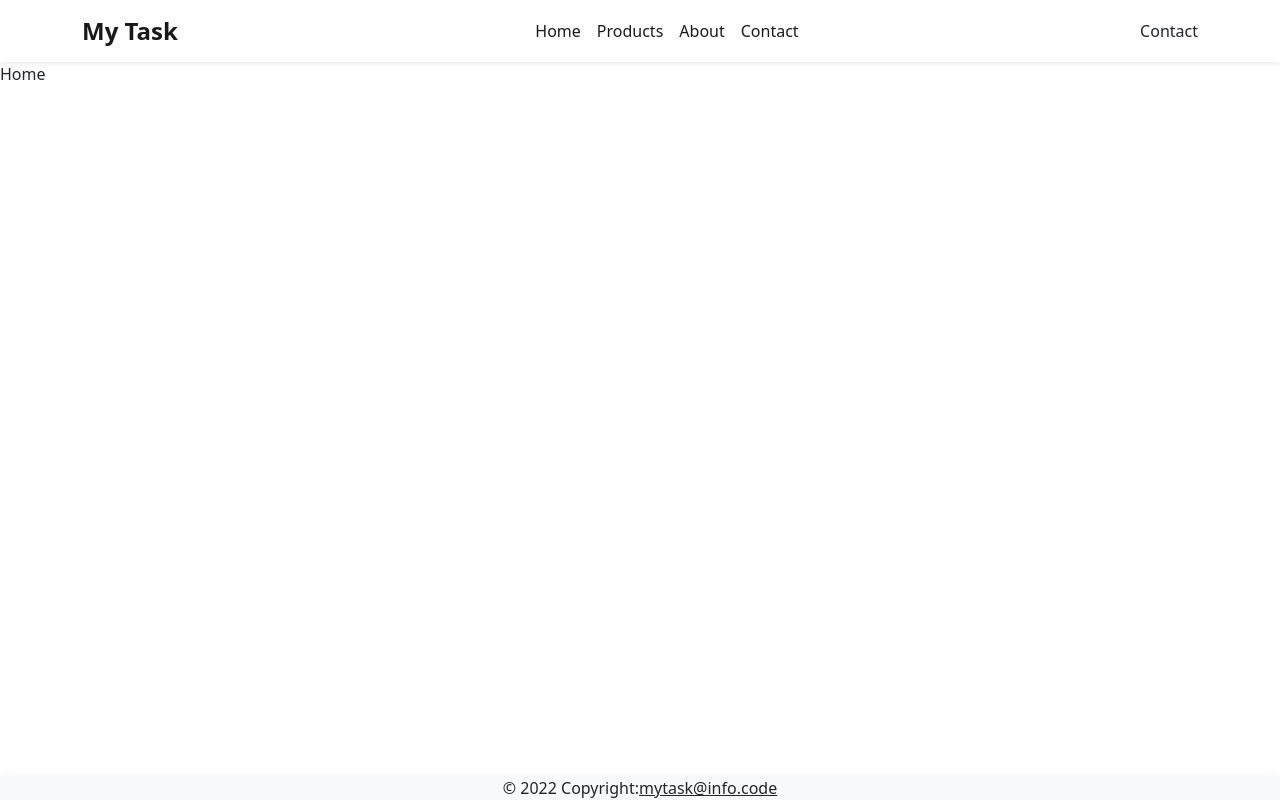
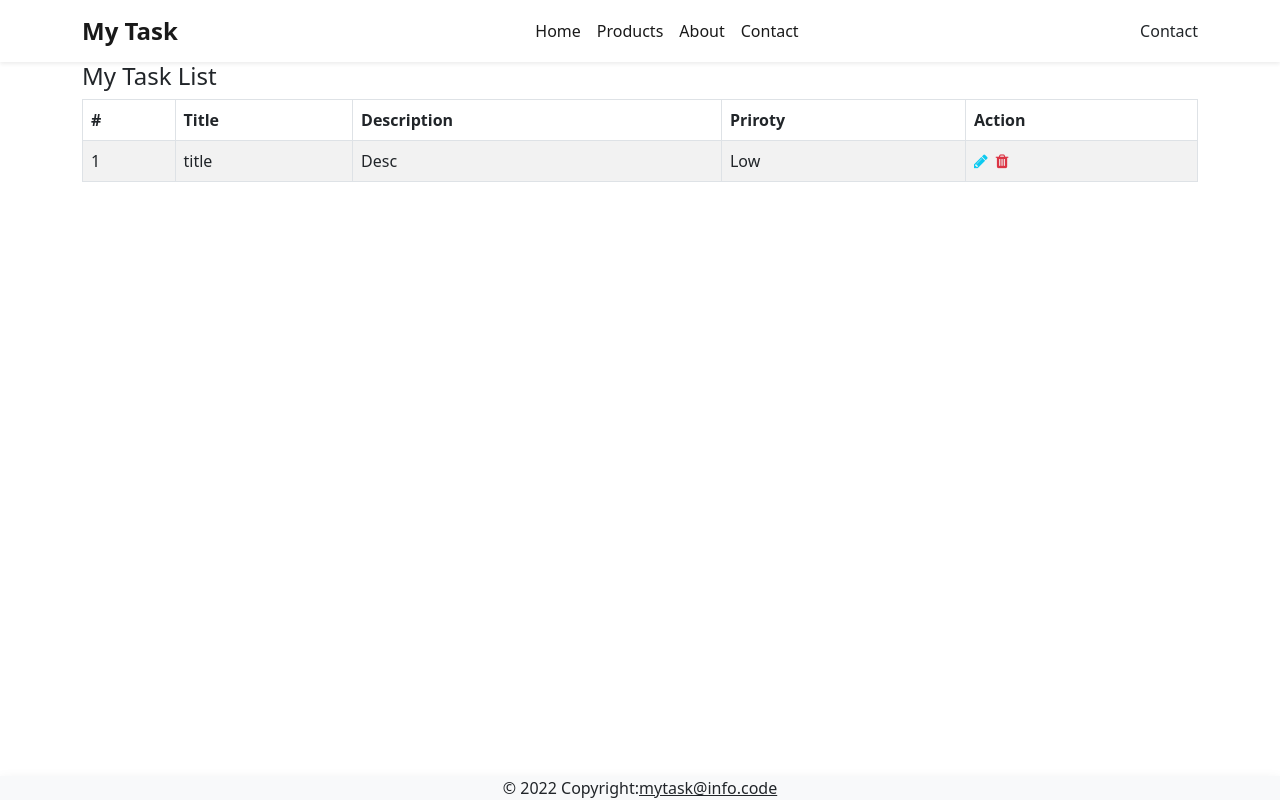
Before and after one commit to Apurbo-cse/My-Task, a React (Create React App) app: page / in a window 1280 px wide. Built offline with nearby package versions, Linux system fonts and the light colour scheme.

Commit message:
TaskList

```diff
--- a/package.json
+++ b/package.json
@@ -7,6 +7,7 @@
     "@testing-library/react": "^13.4.0",
     "@testing-library/user-event": "^13.5.0",
     "bootstrap": "^5.2.3",
+    "font-awesome": "^4.7.0",
     "react": "^18.2.0",
     "react-bootstrap": "^2.7.0",
     "react-dom": "^18.2.0",
--- /dev/null
+++ b/src/components/common/TaskList.js
@@ -0,0 +1,35 @@
+import React from "react";
+import { Table } from "react-bootstrap";
+
+const TaskList = () => {
+  return (
+    <>
+      <h4>My Task List</h4>
+      <Table striped bordered hover>
+        <thead>
+          <tr>
+            <th>#</th>
+            <th>Title</th>
+            <th>Description</th>
+            <th>Priroty</th>
+            <th>Action</th>
+          </tr>
+        </thead>
+        <tbody>
+          <tr>
+            <td>1</td>
+            <td>title</td>
+            <td>Desc</td>
+            <td>Low</td>
+            <td>
+              <i className="fa fa-pencil pointer text-info " title="Edit Task"></i>
+              <i className="fa fa-trash pointer text-danger mx-2 " title="Delete Task"></i>
+            </td>
+          </tr>
+        </tbody>
+      </Table>
+    </>
+  );
+};
+
+export default TaskList;
--- a/src/components/layouts/Layout.js
+++ b/src/components/layouts/Layout.js
@@ -7,7 +7,12 @@ const Layout = () => {
   return (
     <>
       <Navbar />
-      <Outlet />
+
+
+      <div className="container">
+        <Outlet />
+      </div>
+
       <Footer />
     </>
   );
--- a/src/components/pages/Home.js
+++ b/src/components/pages/Home.js
@@ -1,9 +1,12 @@
-import React from 'react'
+import React from "react";
+import TaskList from "../common/TaskList";
 
 const Home = () => {
   return (
-    <div>Home</div>
-  )
-}
+    <>
+      <TaskList />
+    </>
+  );
+};
 
-export default Home
+export default Home;
--- a/src/index.js
+++ b/src/index.js
@@ -3,6 +3,7 @@ import ReactDOM from "react-dom/client";
 import "./index.css";
 import "bootstrap/dist/css/bootstrap.min.css";
 import "../node_modules/bootstrap/dist/js/bootstrap.js";
+import "../node_modules/font-awesome/css/font-awesome.min.css";
 import App from "./App";
 import { BrowserRouter } from "react-router-dom";
 const root = ReactDOM.createRoot(document.getElementById("root"));
```
Also changed, not shown: src/components/common/myTaskList.js (deleted, +0 -40 lines), 1 other file (tests, documents, lock files or other folders).
